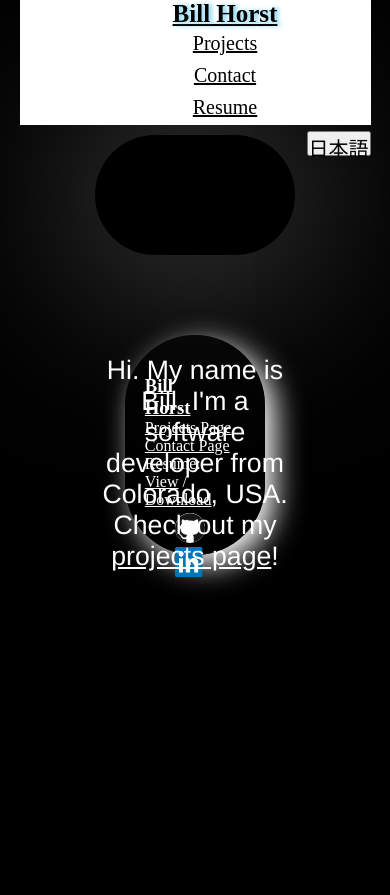
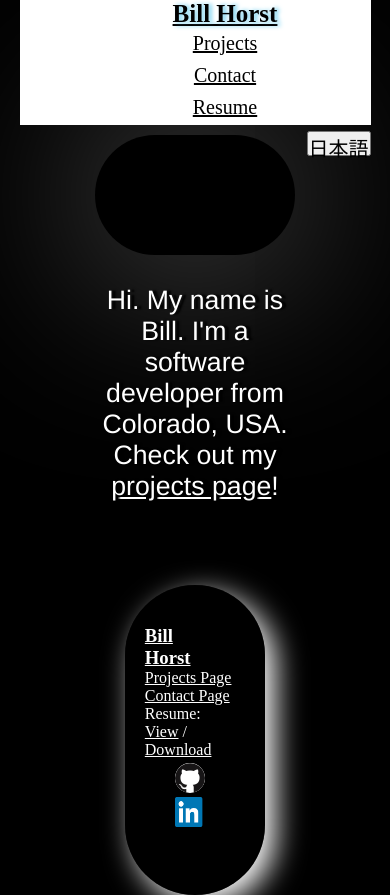
Before and after one commit to billhorst/AngularPortfolio, a website: page app/index.html in a window 390 px wide. Before the commit the page ends 844 px from the top, so only its background shows below. Drawn offline with Linux system fonts and the light colour scheme.

Commit message:
cleaned footer

```diff
--- a/app/index.html
+++ b/app/index.html
@@ -6,7 +6,7 @@
   <script src="scripts/angular.js"></script>
   <!--   // <script type="text/javascript" src="bower_components/angular/angular.js"></script> -->
   <!-- // <script src="https://ajax.googleapis.com/ajax/libs/angularjs/1.4.5/angular.min.js"></script> -->
-  <link rel="shortcut icon" href="images/logo.ng" type="image/x-icon" />
+  <link rel="shortcut icon" href="images/logo.png" type="image/x-icon" />
   <script src="scripts/app.js"></script>
   <script src="scripts/directives.js"></script>
   <script src="scripts/factories.js"></script>
--- a/app/styles/styles.css
+++ b/app/styles/styles.css
@@ -98,6 +98,7 @@ MAIN PAGE
 /*---------------------------------
 HOME PAGE
 ---------------------------------*/
+
 
 .home-content {
 	height: 550px;
@@ -515,6 +516,22 @@ Media Queries
 		margin: auto;
 		margin-top: 10px;
 	}
+
+	.home-main {
+		min-height: 450px;
+	}
+
+	.home-explanation {
+		height: 40%;
+		width: 100%;
+		margin-top: -70px;
+		text-shadow: 4px 0px 2px black;
+	}
+
+	.foot {
+		height: 270px;
+	}
+
 }
 
 /*CONTACT PAGE MEDIA QUERY
```
